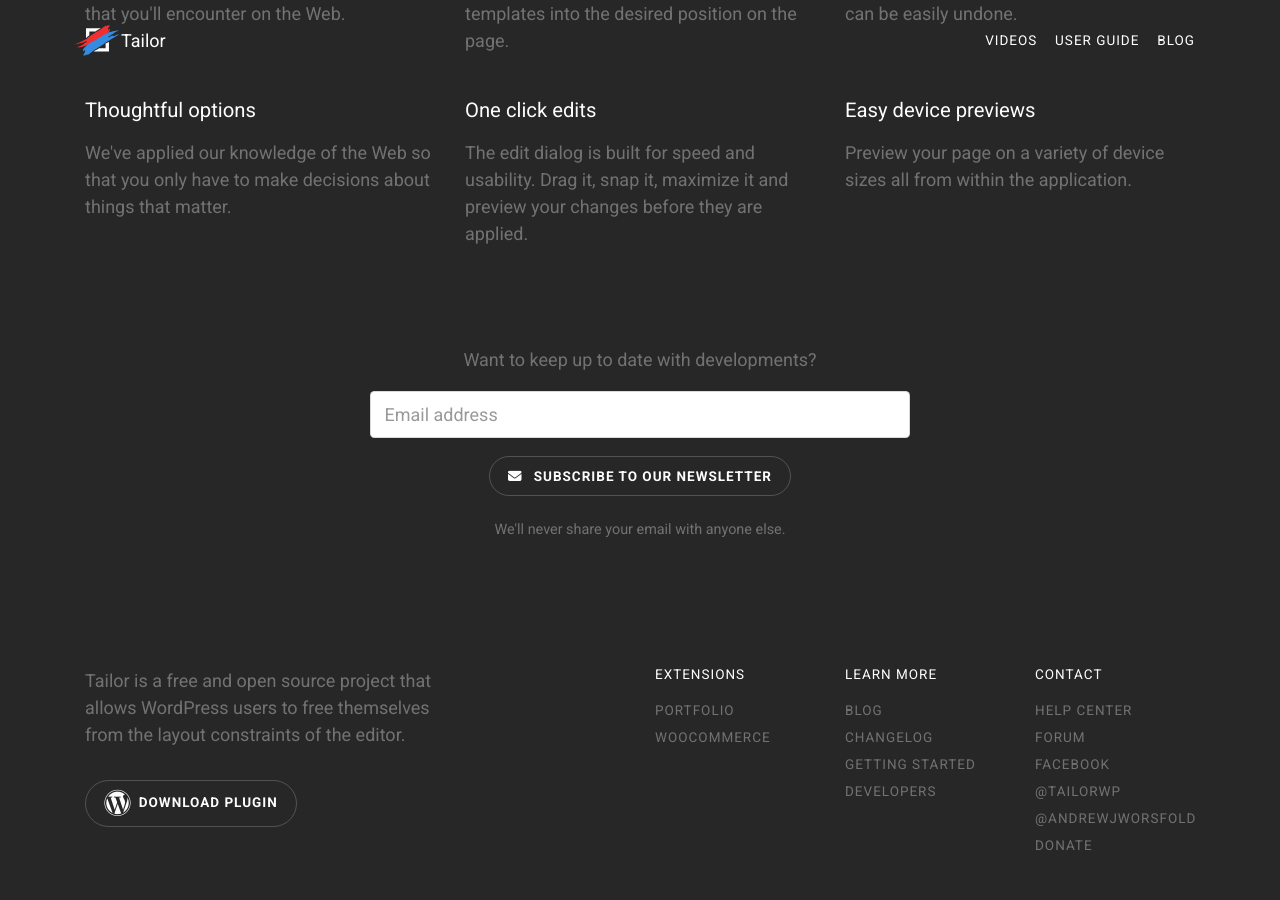
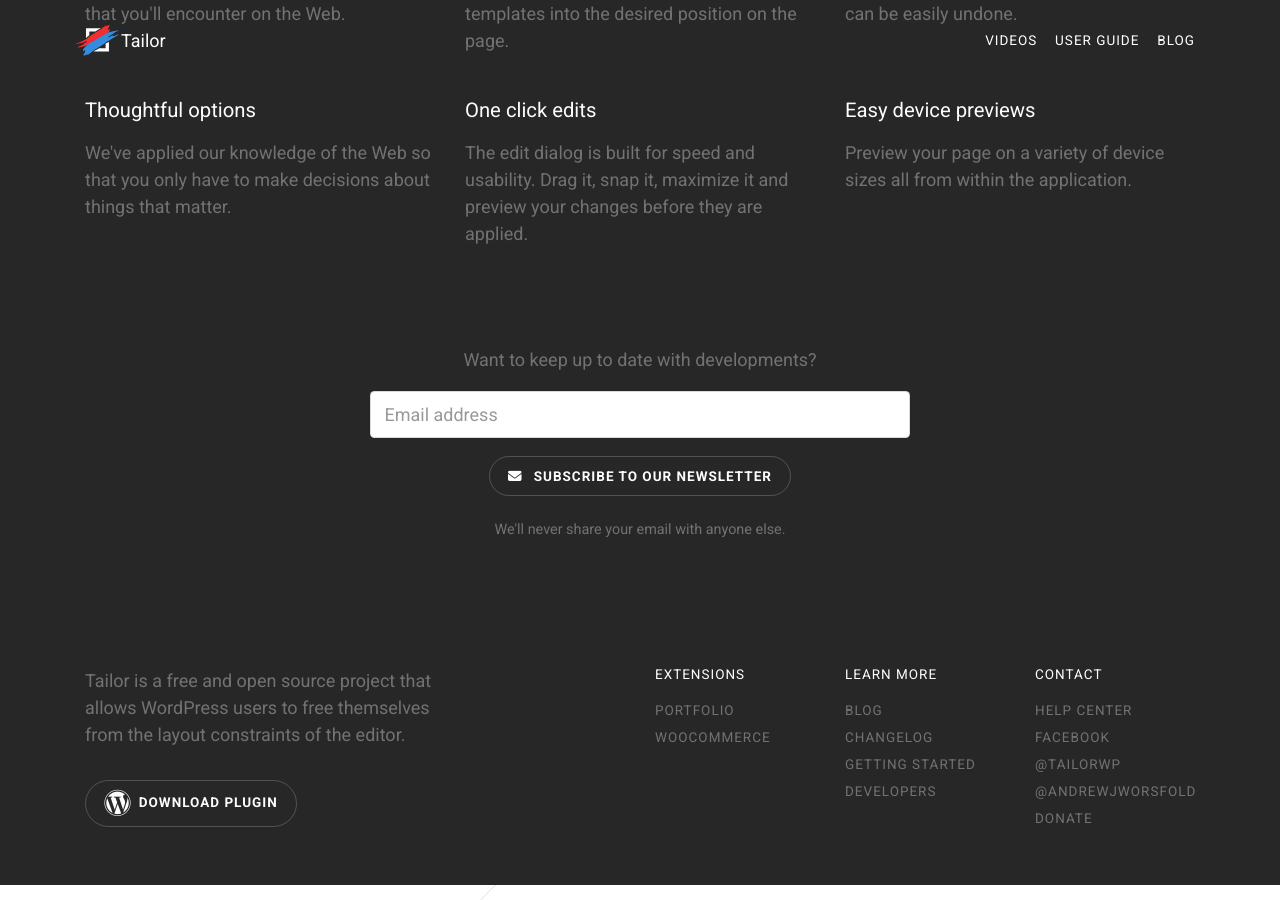
Before and after one commit to Enclavely/tailor, a Jekyll site: the page built from index.html, in a window 1280 px wide and 900 px high, scrolled down 3543 px. Built offline with Jekyll 4.4.1, drawn with Linux system fonts in a browser that asks for light colours; nearby versions of some CDN libraries; a script that is not in the unit is left out; the list of posts is cut into pages by our own code.

Commit message:
Remved Community link.

```diff
--- a/_includes/footer.html
+++ b/_includes/footer.html
@@ -37,7 +37,6 @@
                         <h3 class="menu__title">Contact</h3>
                     </li>
                     <li class="menu__item"><a href="http://support.gettailor.com" target="_blank" onclick="ga('send', 'event', 'button', 'click', 'hc');">Help Center</a></li>
-                    <li class="menu__item"><a href="https://support.gettailor.com/hc/en-us/community/topics" target="_blank" onclick="ga('send', 'event', 'button', 'click', 'forum');">Forum</a></li>
                     <li class="menu__item"><a href="http://www.facebook.com/tailorwp" target="_blank" onclick="ga('send', 'event', 'button', 'click', 'facebook');">
                         Facebook</a>
                     </li>
```
